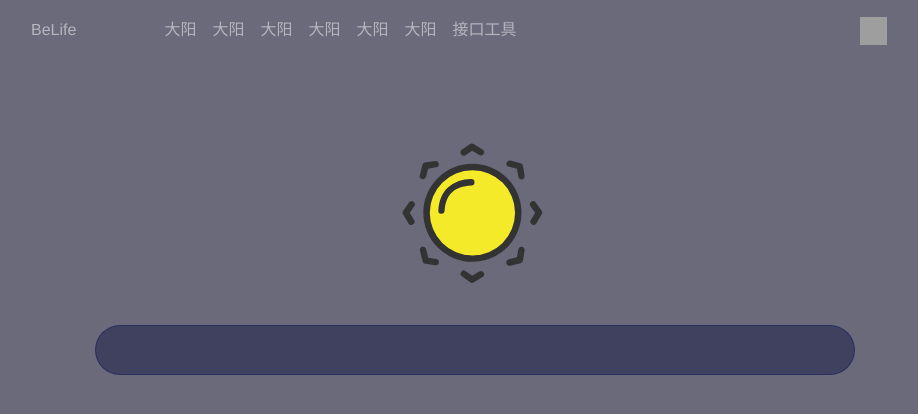
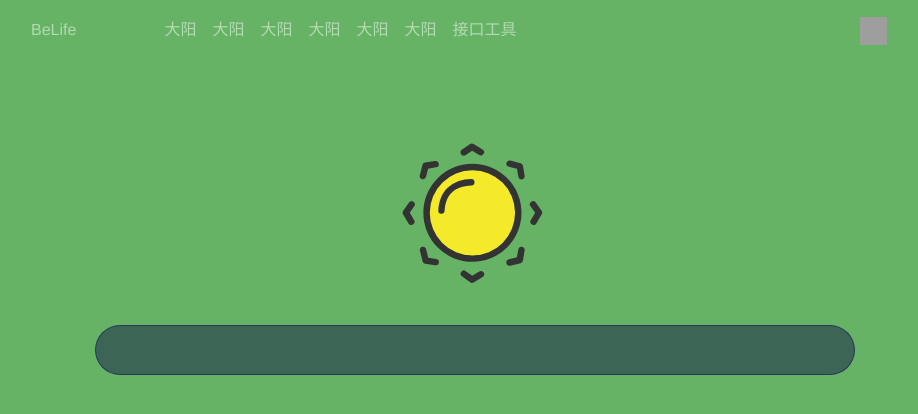
Before and after one commit to zxw1046137644/bigsun-web, a Vue app: page /index in a window 1280 px wide. Shown: the top 414 px of the page, without its empty margins (165-1083 px from the left). Built offline with nearby package versions, Linux system fonts and the light colour scheme; grey boxes are pictures that could not be loaded.

Commit message:
页面样式

```diff
--- a/package.json
+++ b/package.json
@@ -10,6 +10,7 @@
   "dependencies": {
     "core-js": "^3.4.4",
     "element-ui": "^2.13.0",
+    "node-sass": "^4.13.1",
     "vue": "^2.6.10",
     "vue-router": "^3.1.3"
   },
@@ -21,8 +22,7 @@
     "babel-eslint": "^10.0.3",
     "eslint": "^5.16.0",
     "eslint-plugin-vue": "^5.0.0",
-    "node-sass": "^4.13.0",
-    "sass-loader": "^8.0.0",
+    "sass-loader": "^7.3.1",
     "style-loader": "^1.1.2",
     "vue-axios": "^2.1.5",
     "vue-template-compiler": "^2.6.10"
--- a/public/css/base.scss
+++ b/public/css/base.scss
@@ -1,4 +1,5 @@
 /*! normalize.css v7.0.0 | MIT License | github.com/necolas/normalize.css */
+/*基本样式*/
 html {
     line-height: 1.15;
     -ms-text-size-adjust: 100%;
--- a/src/App.vue
+++ b/src/App.vue
@@ -1,10 +1,12 @@
 <template>
     <div id="app">
-        <canvas class="canvas"></canvas>
+        <canvas v-bind:class="['canvas1',isnight?'night':'']"></canvas>
         <router-view></router-view>
         <!--    <router-view name="middle"></router-view>-->
         <!--    <router-view name="footer"></router-view>-->
+
     </div>
+
 </template>
 
 <script>
@@ -12,7 +14,24 @@
 
     export default {
         name: 'app',
-        components: {}
+        components: {},
+        data:{
+        isnight:'',
+        },
+        created(){
+            this.getNowTime();
+        },
+        methods: {
+            getNowTime() {
+                var time = new Date().getHours();
+                if (time >= 6 && time <= 18){
+                    this.isnight=false;
+                }
+                else {
+                    this.isnight=true;
+                }
+            }
+        }
     }
 </script>
 
@@ -22,22 +41,25 @@
         /*background-color:cornsilk;*/
     canvas {
         width: 100%;
-        height: auto /*默认全屏显示 可自己设置高度640px*/;
+        height: 100%; /*默认全屏显示 可自己设置高度640px*/;
         display: inline-block;
         vertical-align: baseline;
         position: absolute;
         z-index: -1;
     }
-    .canvas {
+    .canvas1 {
         width: 100%;
         height: 100%;
         /*background: url(./assets/bg.jpg);*/
-        background:rgb(9,7,35);
+        background: green;
         position: absolute;
         filter: alpha(opacity=40);
         -moz-opacity: 0.4;
         -khtml-opacity: 0.4;
         opacity: 0.6;
     }
+        .night{
+            background:rgb(9,7,35);
+        }
     }
 </style>
--- a/src/components/index/index.vue
+++ b/src/components/index/index.vue
@@ -1,8 +1,7 @@
 <template>
     <div>
         <Head></Head>
-            <Warp>
-            </Warp>
+            <Warp></Warp>
             <div>
                 <keep-alive>
                     <router-view></router-view>
--- a/src/main.js
+++ b/src/main.js
@@ -16,7 +16,7 @@ Vue.use(VueAxios,axios)
 
 
 const router = new VueRouter({
-    mode:'history',//去掉链接中/# 线上需要后端配置
+    mode:'history',//去掉链接中/# 线上需要后端配置test
     routes
 });
 
```
Also changed, not shown: src/components/Warp.vue (+7 -1 lines), 1 other file (tests, documents, lock files or other folders).
